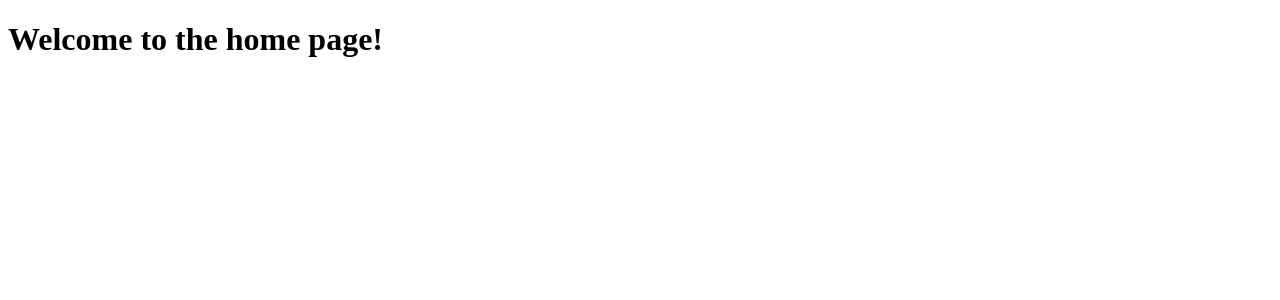
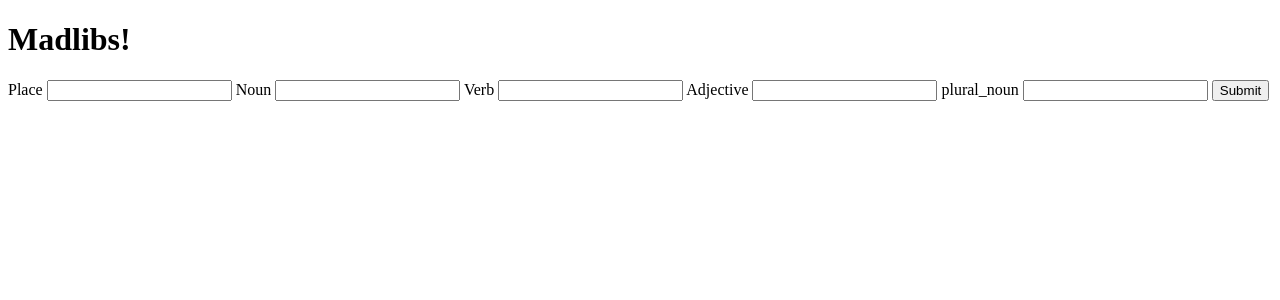
Before and after one commit to hsteele-creator/flask-madlibs, a Flask app: page / in a window 1280 px wide. Shown: the top 300 px of the page. Run offline with Flask 2, Linux system fonts and the light colour scheme.

Commit message:
finished the madlib project

```diff
--- a/app.py
+++ b/app.py
@@ -1,7 +1,17 @@
-from flask import Flask, render_template
+from flask import Flask, render_template, request
 
 app = Flask(__name__)
 
 @app.route("/")
 def create_madlib():
     return render_template("home.html")
+
+@app.route("/story")
+def created_madlib():
+    place = request.args["place"]
+    noun = request.args["noun"]
+    verb = request.args["verb"]
+    adjective = request.args["adjective"]
+    plural_noun = request.args["plural_noun"]
+
+    return render_template("story.html", place=place, noun=noun, verb=verb, adjective=adjective, plural_noun=plural_noun)
--- a/templates/home.html
+++ b/templates/home.html
@@ -7,6 +7,28 @@
     <title>Home Page</title>
 </head>
 <body>
-    <h1>Welcome to the home page!</h1>
+    <h1>Madlibs!</h1>
+
+
+    <div class="container">
+    <form action="/story">
+        <label for="place">Place</label>
+        <input type="text" id="place" name="place">
+
+        <label for="noun">Noun</label>
+        <input type="text" id="noun" name="noun">
+
+        <label for="verb">Verb</label>
+        <input type="text" id="verb" name="verb">
+
+        <label for="adjective">Adjective</label>
+        <input type="text" id="adjective" name="adjective">
+
+        <label for="plural_noun">plural_noun</label>
+        <input type="text" id="plural_noun" name="plural_noun">
+
+        <button type="submit">Submit</button>
+    </form>
+</div>
 </body>
 </html>
```
Also changed, not shown: templates/story.html (added, +16 -0 lines).
